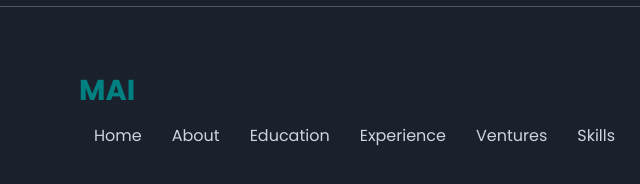
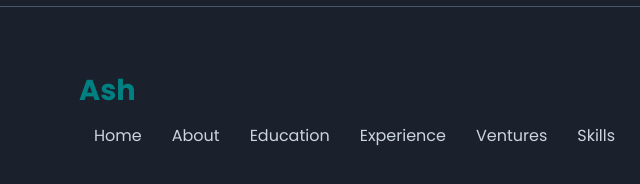
Before and after one commit to ashrafulosl/ash, a plain HTML site: page index.html in a window 1280 px wide. Shown: the part 8463-8647 px from the top of the page, 0-640 px from the left. Drawn offline with nearby package versions, Linux system fonts and the light colour scheme.

Commit message:
Update index.html

```diff
--- a/index.html
+++ b/index.html
@@ -520,7 +520,7 @@
         <div class="container">
             <div class="footer-content">
                 <div class="footer-logo">
-                    <a href="#hero">MAI</a>
+                    <a href="#hero">Ash</a>
                 </div>
                 <div class="footer-text">
                     <p>&copy; 2023 Muhammad Ashraful Islam. All Rights Reserved.</p>
```
